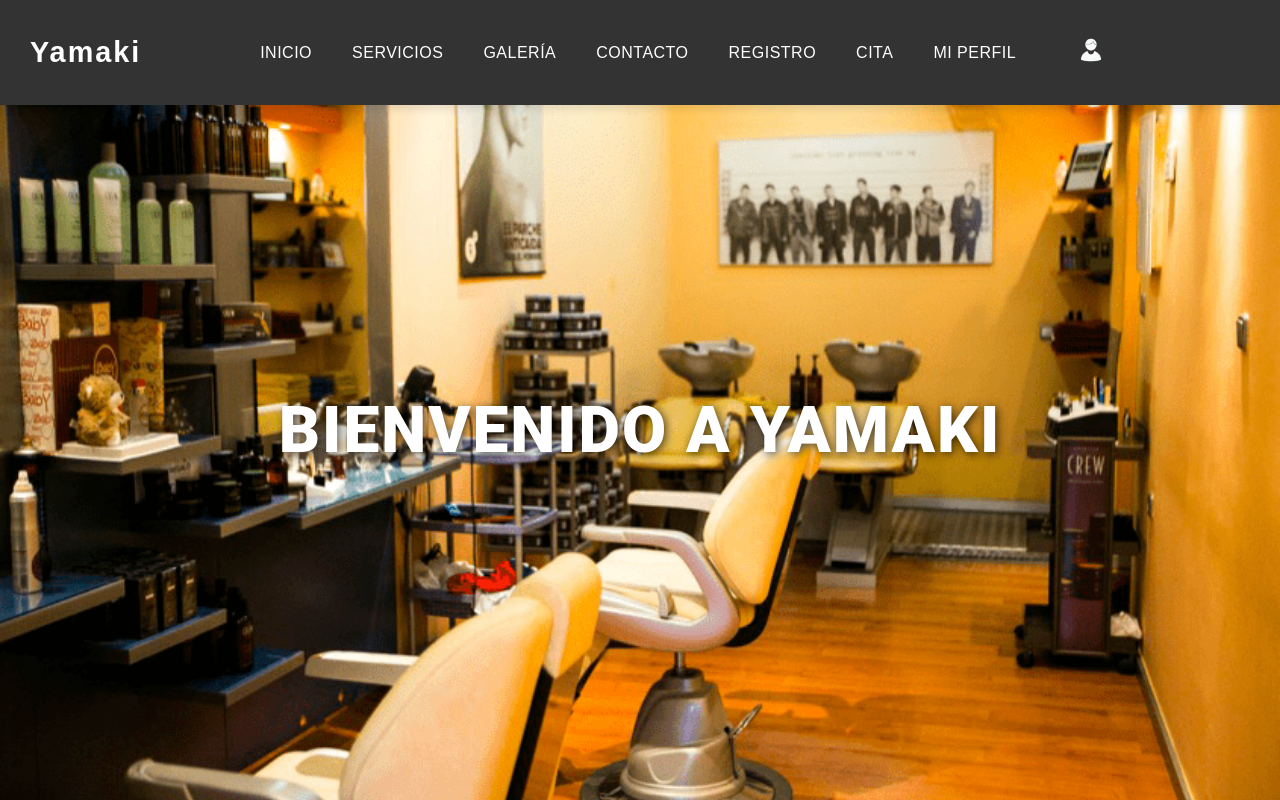
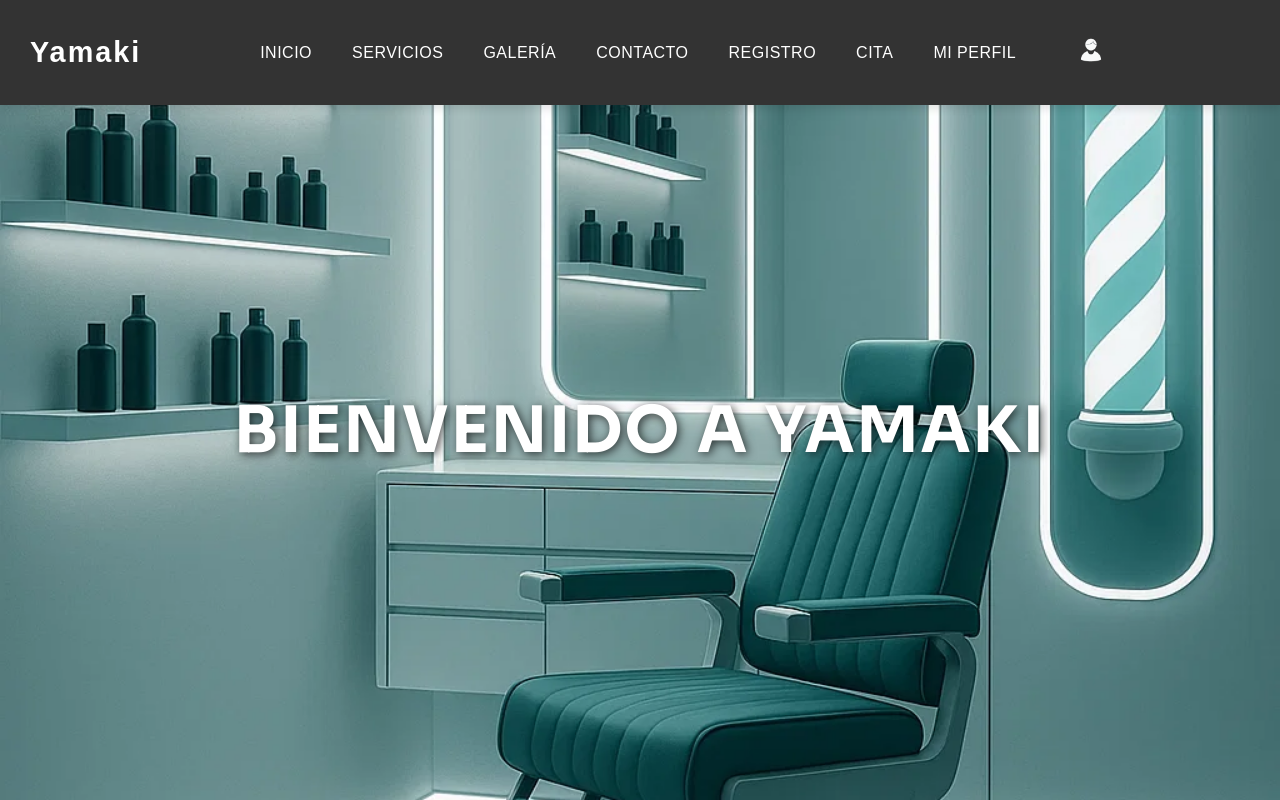
Before and after one commit to victorperezvl/Yamaki, a React (Vite) app in the folder frontend/: page / in a window 1280 px wide. Built offline with nearby package versions, Linux system fonts and the light colour scheme; no server answers.

Commit message:
cambio foto fondo

```diff
--- a/frontend/src/pages/Home.jsx
+++ b/frontend/src/pages/Home.jsx
@@ -1,5 +1,5 @@
 import "../styles/Home.css";
-import homeImg from "../assets/peluqueria.png";
+import homeImg from "../assets/peluqueria.webp";
 
 // Home page
 const Home = () => {
--- a/frontend/src/styles/Home.css
+++ b/frontend/src/styles/Home.css
@@ -1,3 +1,5 @@
+@import url('https://fonts.googleapis.com/css2?family=Sora:wght@400;700&display=swap');
+
 /* Aseguramos que el contenido esté justo debajo de la barra de navegación sin margen extra */
 .home-container {
   position: relative;
@@ -27,7 +29,7 @@
   font-weight: 900;
   letter-spacing: 2px;
   text-transform: uppercase;
-  font-family: 'Roboto', sans-serif;
+  font-family: 'Sora', sans-serif;
   color: #fff;
   z-index: 2;
   margin: 0;
--- a/frontend/src/styles/appointment.css
+++ b/frontend/src/styles/appointment.css
@@ -1,4 +1,3 @@
-/* Reset básico */
 * {
     margin: 0;
     padding: 0;
@@ -6,7 +5,6 @@
     font-family: 'Poppins', sans-serif; /* Fuente moderna y limpia */
   }
 
-  /* Barra roja superior */
   .appointment-header {
     background-color: #e63946; /* Rojo más moderno */
     height: 80px;
@@ -21,7 +19,7 @@
     box-shadow: 0 4px 8px rgba(0, 0, 0, 0.2);
   }
 
-  /* Sección con fondo negro */
+
   .appointment-form-container {
     background-color: #111; /* Fondo más oscuro para contraste */
     height: calc(100vh - 80px); /* Ajusta el alto para que no se superponga con la barra */
```
Also changed, not shown: frontend/src/assets/peluqueria.webp (added).
